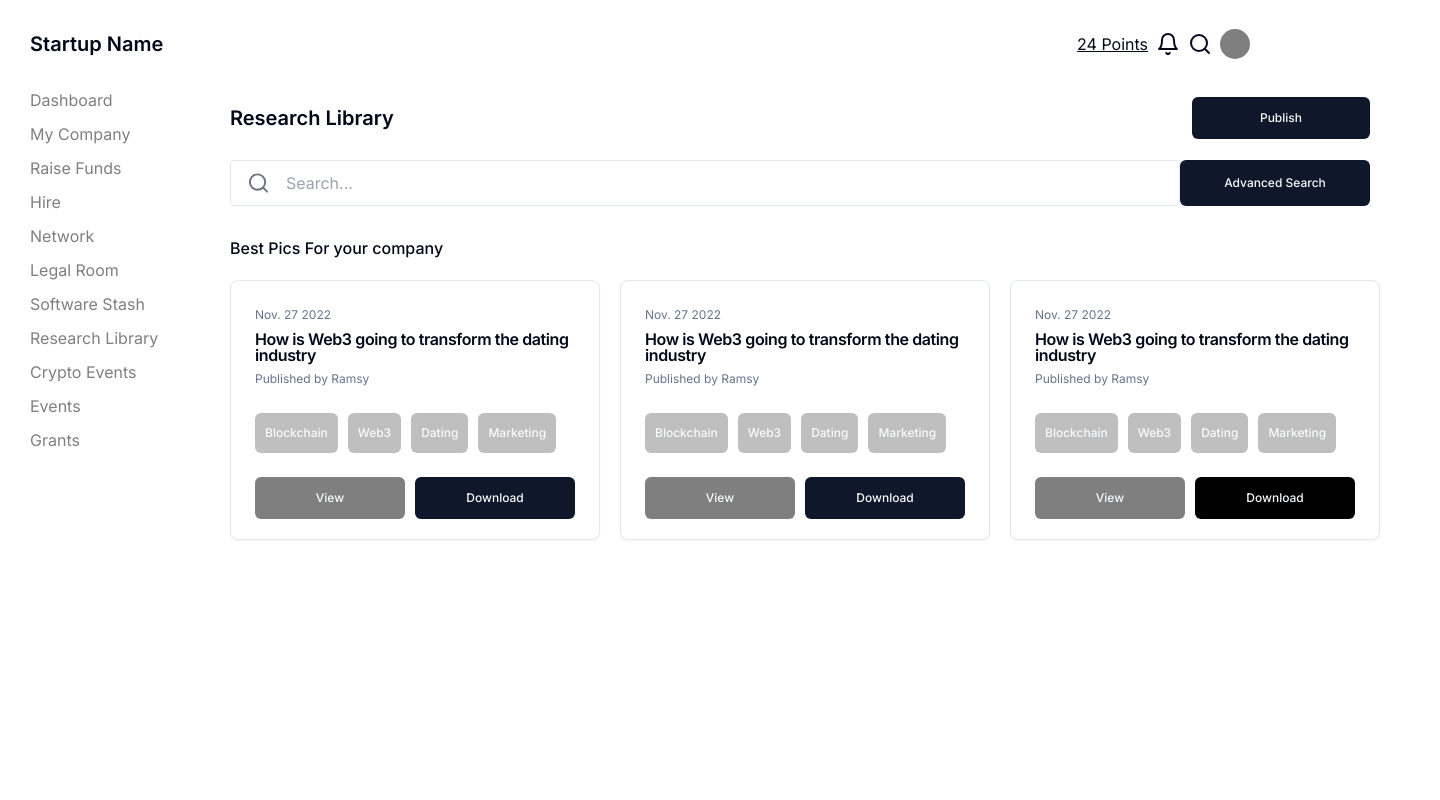
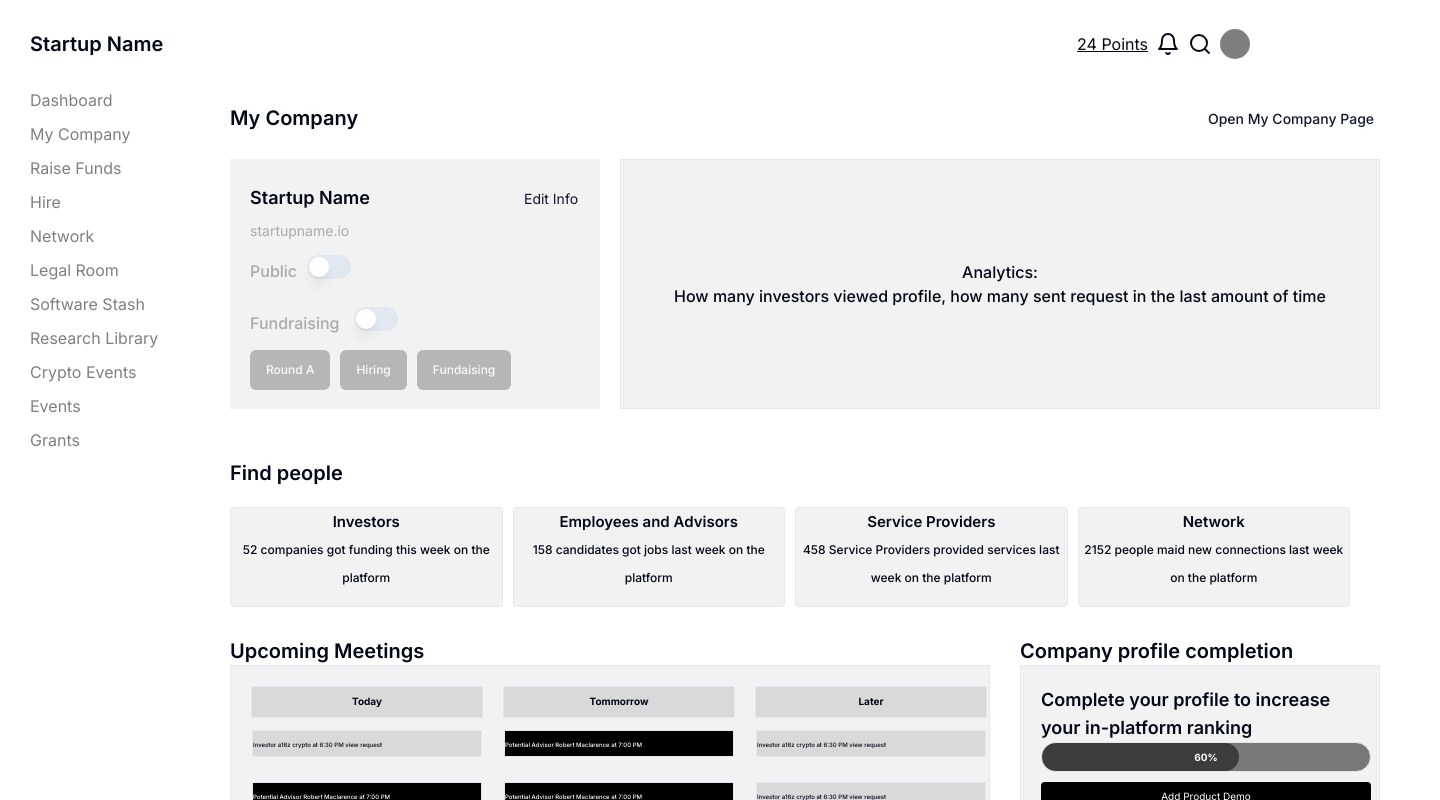
Before and after one commit to ShaikhNabeelShabbir/unbundl-web, a React (Vite) app: page /founder-dashboard in a window 1280 px wide. Shown: the top 800 px of the page, 1440 px wide, since content can reach past the window. Built offline with nearby package versions, Linux system fonts and the light colour scheme.

Commit message:
dashboard

```diff
--- a/src/pages/startup/dashboard.tsx
+++ b/src/pages/startup/dashboard.tsx
@@ -33,15 +33,25 @@ const Dashboard: React.FC = () => {
                 Public
                 <Switch className="ml-[10px] " />
               </div>
-              <div className="font-medium text-[16px] text-black/30 mt-[61px]">
+              <br />
+              <div className="font-medium text-[16px] text-black/30">
                 Fundraising <Switch className="ml-[10px] " />
+              </div>
+              <div className="mt-[15px] space-x-[10px]">
+                <Button className="bg-black/25">Round A</Button>
+                <Button className="bg-black/25">Hiring</Button>
+                <Button className="bg-black/25">Fundaising</Button>
               </div>
             </div>
           </div>
-          <div className="mt-[20px] mb-[20px] font-medium text-base ml-[20px] w-[760px] h-[250px] border flex items-center justify-center  bg-black/5 ">
-            Analytics:
-            <br /> How many investors viewed profile, how many sent request in
-            the last amount of time
+          <div className="mt-[20px] mb-[20px] font-medium text-base ml-[20px] w-[760px] h-[250px] border flex flex-col items-center justify-center bg-black/5">
+            <span className="flex items-center justify-center text-center">
+              Analytics:
+            </span>
+            <span className="text-center">
+              How many investors viewed profile, how many sent request in the
+              last amount of time
+            </span>
           </div>
         </div>
         <div className="mt-[30px] mb-[20px]  mr-[30px] font-semibold text-lg">
--- a/src/pages/startup/founder-dashboard.tsx
+++ b/src/pages/startup/founder-dashboard.tsx
@@ -11,8 +11,9 @@ import Events from "./events";
 import Network from "./network";
 import Hire from "./hire";
 import Dashboard from "./dashboard";
+
 const Founderdashboard = () => {
-  const [currentView, setCurrentView] = useState<string>("research-library");
+  const [currentView, setCurrentView] = useState<string>("");
 
   const renderForm = () => {
     switch (currentView) {
@@ -39,7 +40,7 @@ const Founderdashboard = () => {
       case "grants":
         return <Grants />;
       default:
-        return <ResearchLibrary />;
+        return <Dashboard />;
     }
   };
 
```
